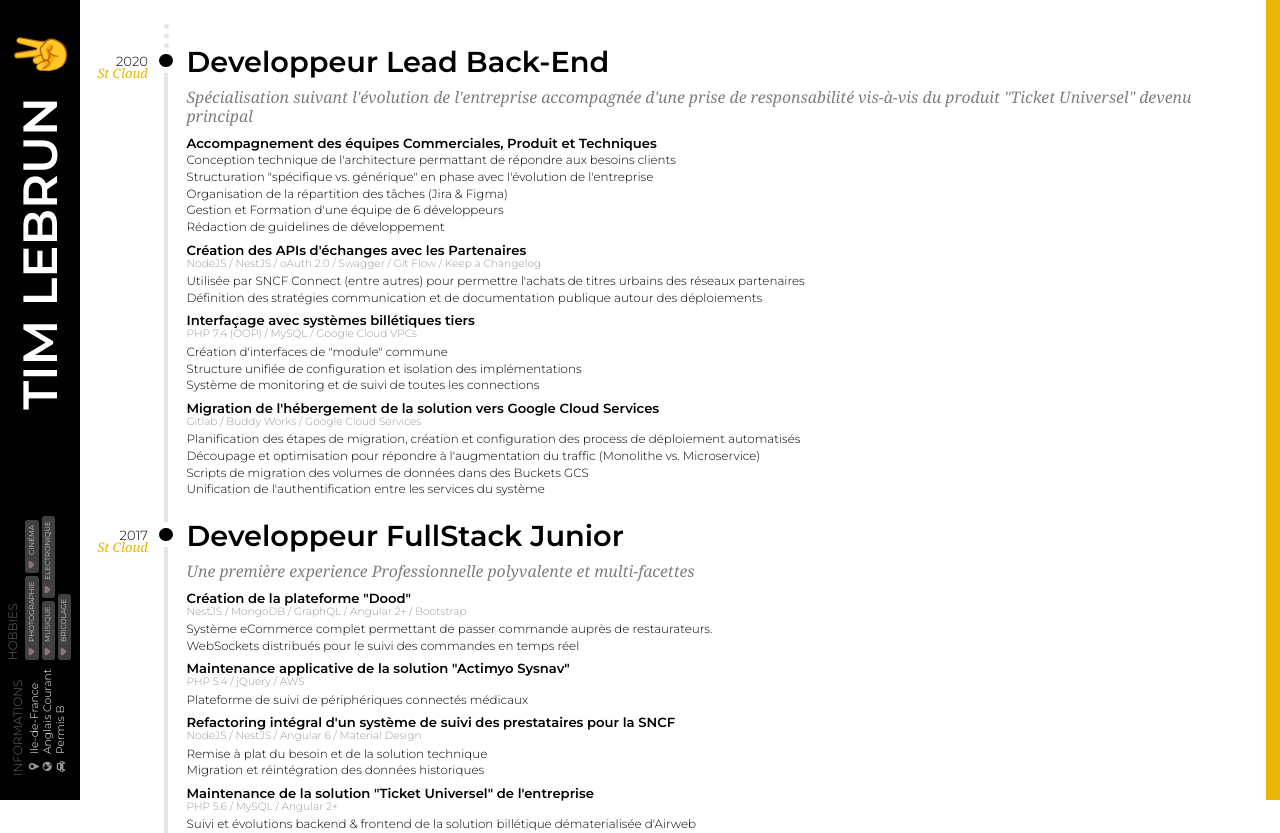
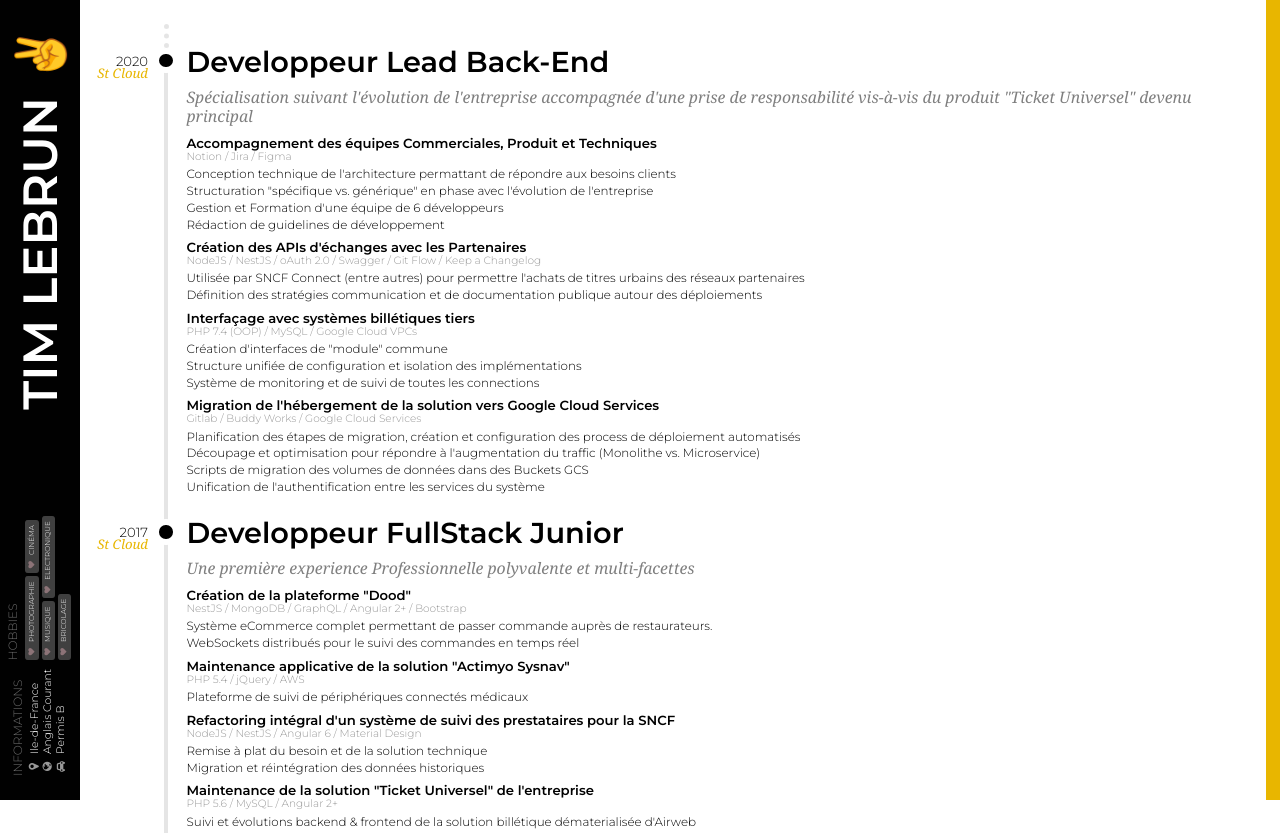
Before and after one commit to timlebrun/curriculum, a website: page src/index.html in a window 1280 px wide. Shown: the top 833 px of the page. Drawn offline with Linux system fonts and the light colour scheme.

Commit message:
:construction: :sparkles: Clarifying some information

```diff
--- a/src/index.html
+++ b/src/index.html
@@ -23,10 +23,12 @@
                             <p class="fancy">Spécialisation suivant l'évolution de l'entreprise accompagnée d'une prise de responsabilité vis-à-vis du produit "Ticket Universel" devenu principal</p>
 
                             <main>
-                                <h4>Accompagnement des équipes Commerciales, Produit et Techniques </h4>
+                                <h4>
+                                    Accompagnement des équipes Commerciales, Produit et Techniques
+                                    <small>Notion / Jira / Figma</small>
+                                </h4>
                                 <p>Conception technique de l'architecture permattant de répondre aux besoins clients</p>
                                 <p>Structuration "spécifique vs. générique" en phase avec l'évolution de l'entreprise</p>
-                                <p>Organisation de la répartition des tâches (Jira & Figma)</p>
                                 <p>Gestion et Formation d'une équipe de 6 développeurs</p>
                                 <p>Rédaction de guidelines de développement </p>
 
```
Also changed, not shown: 1 other file.
